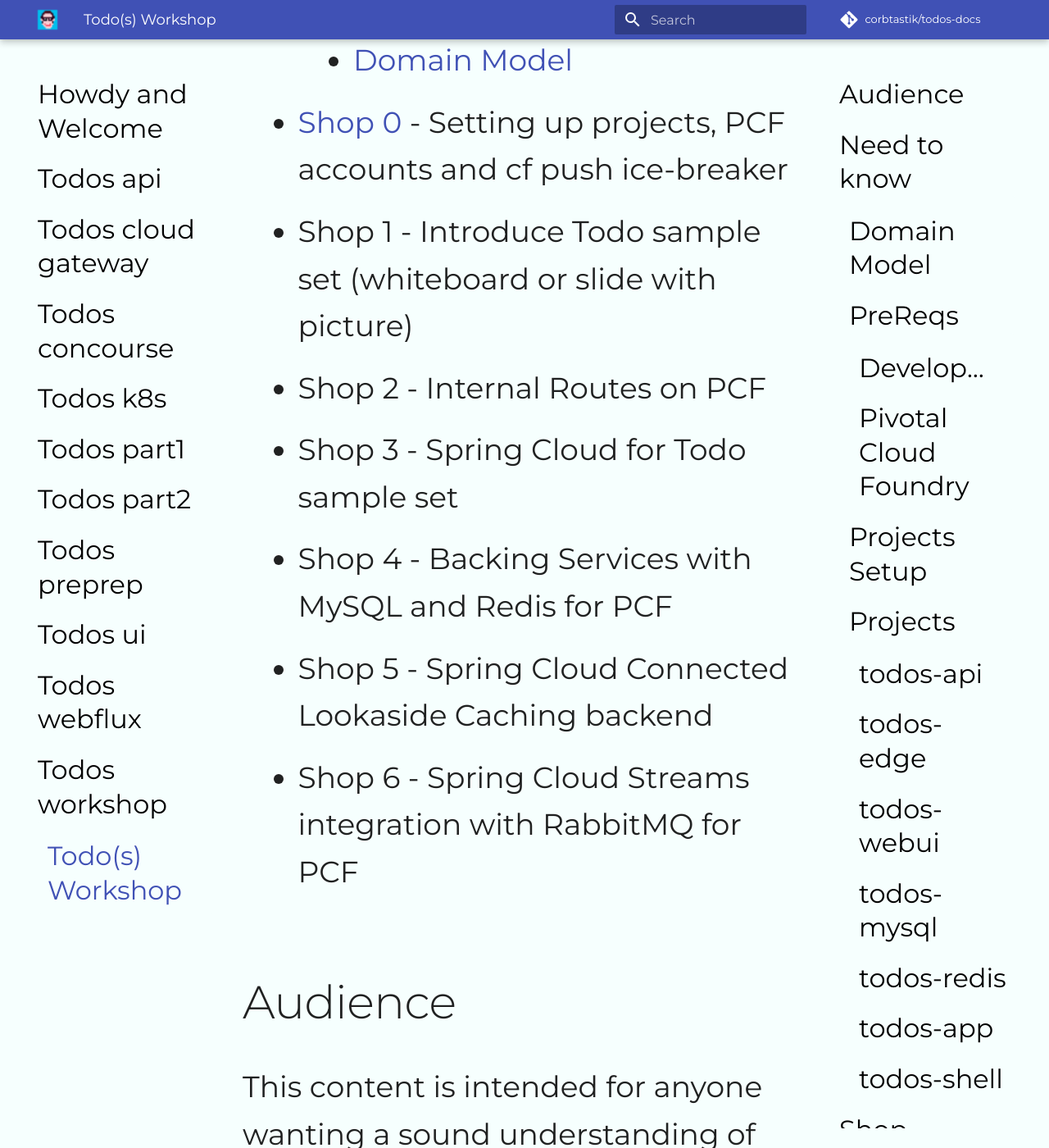
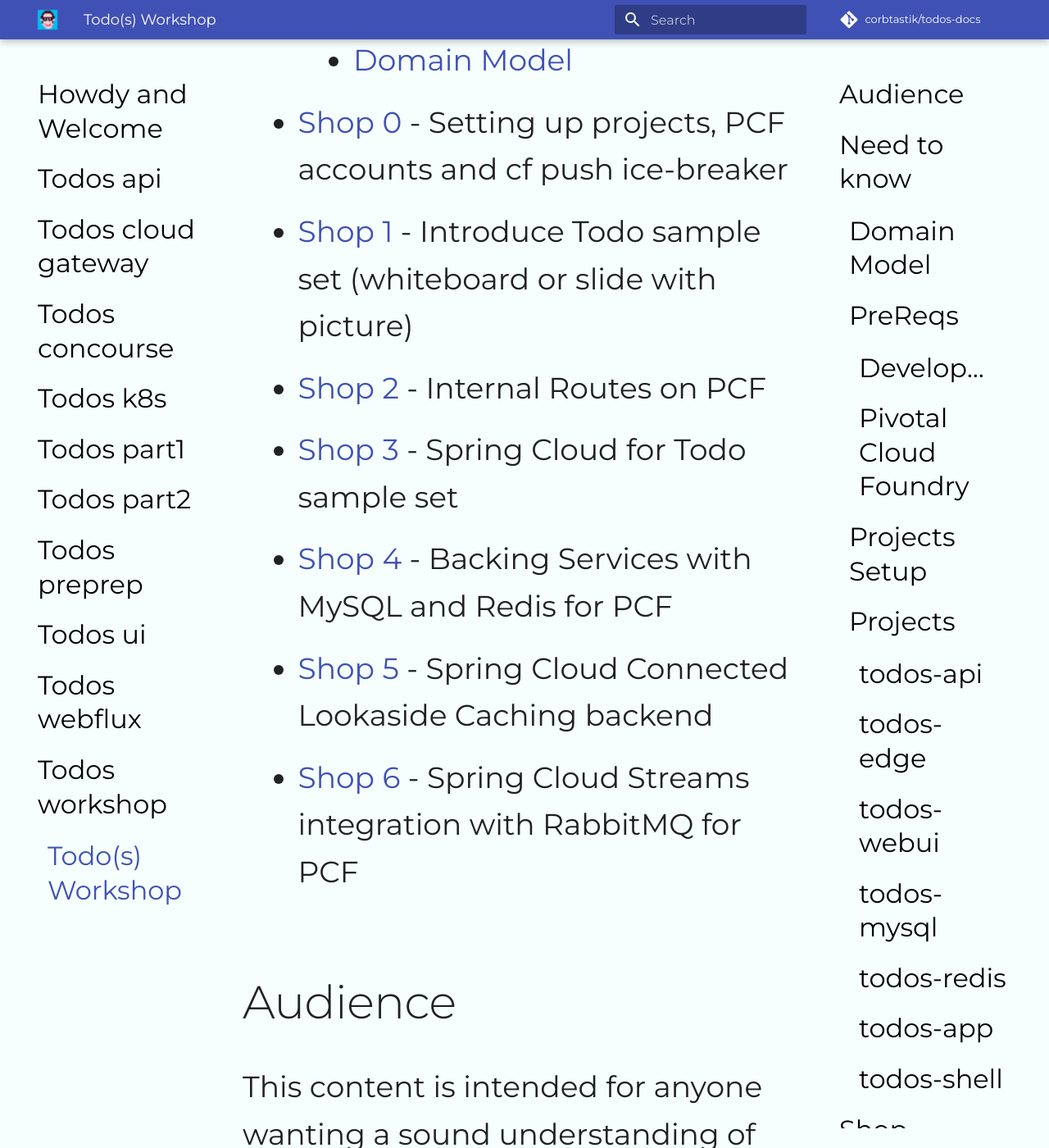
Before and after one commit to adamzwickey/todos-docs, an MkDocs documentation site: the page built from docs/todos-workshop/README.md, in a window 1280 px wide and 1400 px high, scrolled down 996 px. Shown: the whole window at 82% size. Built offline with MkDocs 1.6.1 and Material for MkDocs 9.7.7, drawn with Linux system fonts in a browser that asks for light colours; comment, search, counter and statistics services are not loaded; part of the change alters nothing that is shown.

Commit message:
updated toc

```diff
--- a/docs/todos-workshop/README.md
+++ b/docs/todos-workshop/README.md
@@ -9,12 +9,12 @@ This is the [one-and-only doc](#todos-workshop) for how to use the Todo apps tog
     * [PreReqs](#prereqs)
     * [Domain Model](#domain-model)
 * [Shop 0](#shop-0) - Setting up projects, PCF accounts and cf push ice-breaker
-* Shop 1 - Introduce Todo sample set (whiteboard or slide with picture)
-* Shop 2 - Internal Routes on PCF
-* Shop 3 - Spring Cloud for Todo sample set
-* Shop 4 - Backing Services with MySQL and Redis for PCF
-* Shop 5 - Spring Cloud Connected Lookaside Caching backend
-* Shop 6 - Spring Cloud Streams integration with RabbitMQ for PCF
+* [Shop 1](#shop-1) - Introduce Todo sample set (whiteboard or slide with picture)
+* [Shop 2](#shop-2) - Internal Routes on PCF
+* [Shop 3](#shop-3) - Spring Cloud for Todo sample set
+* [Shop 4](#shop-4) - Backing Services with MySQL and Redis for PCF
+* [Shop 5](#shop-5) - Spring Cloud Connected Lookaside Caching backend
+* [Shop 6](#shop-6) - Spring Cloud Streams integration with RabbitMQ for PCF
 
 ## Audience
 
```
